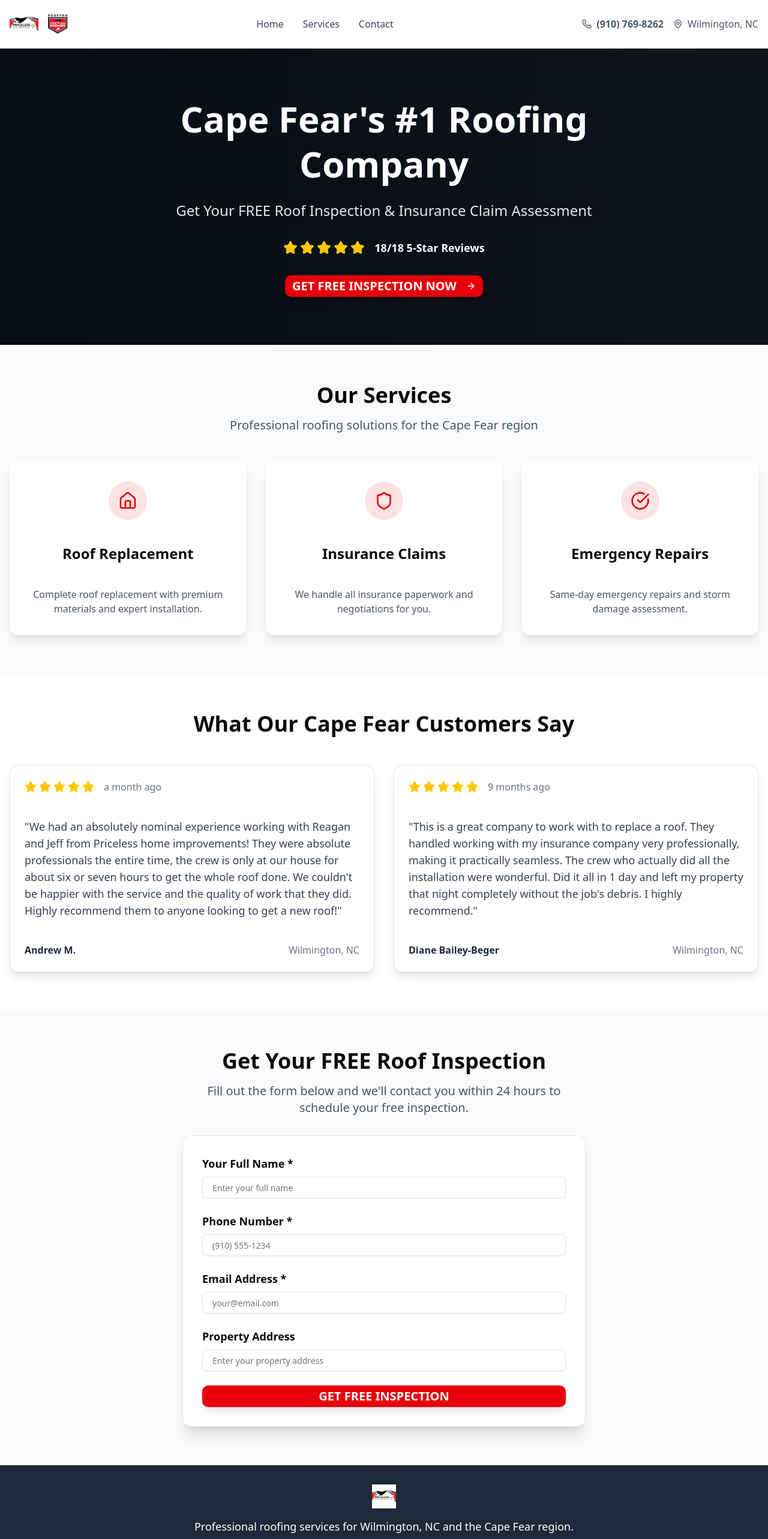
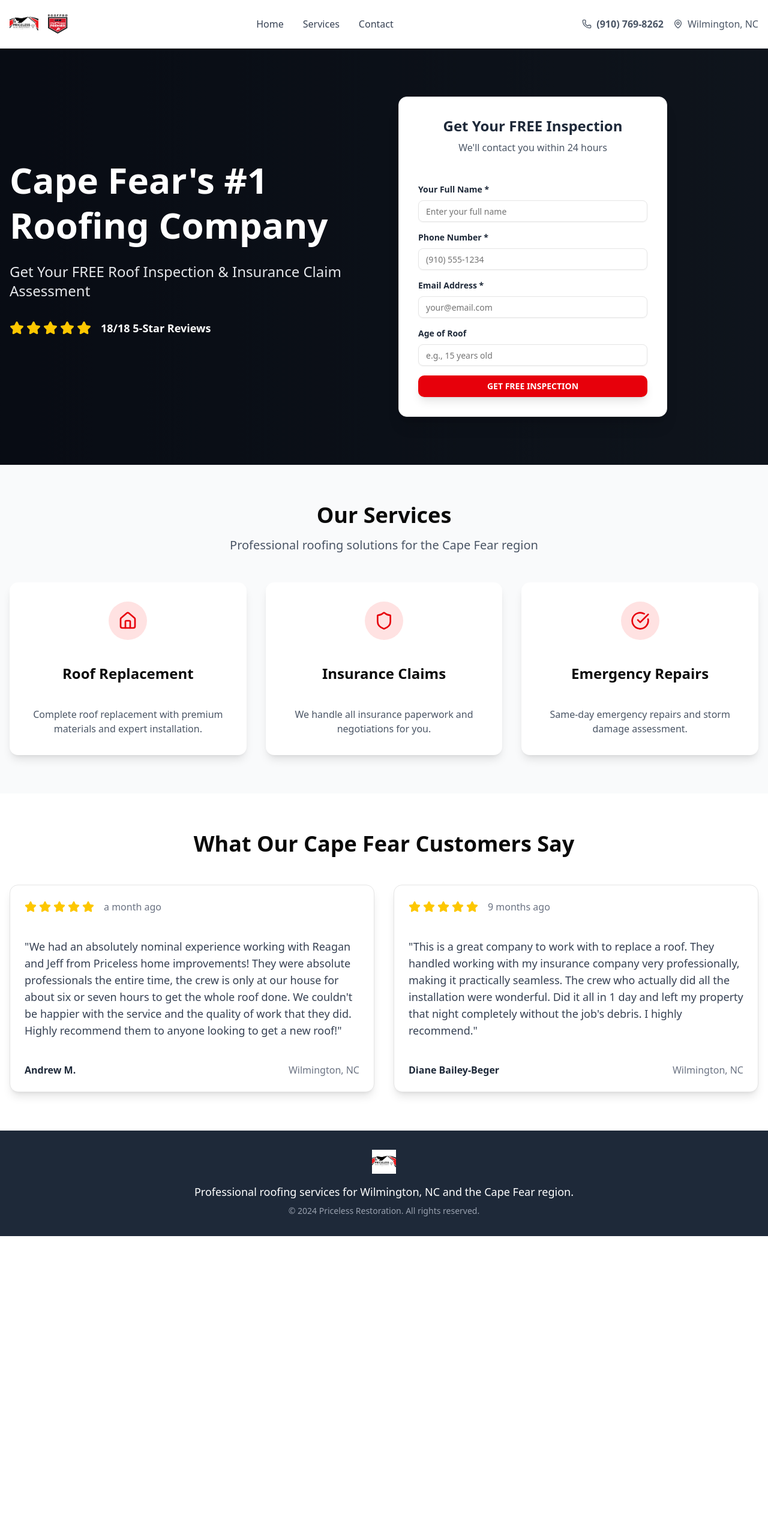
Before and after one commit to Reag24/priceless-roof-v5, a React (Vite) app: page /capefear-landing in a window 1280 px wide. Shown: the top 2566 px of the page at 60% size. After the commit the page ends 2061 px from the top, so only its background shows below. Built offline with nearby package versions, Linux system fonts and the light colour scheme.

Commit message:
Move form to top of page and simplify to Name, Phone, Email, and Age of Roof fields

```diff
--- a/src/components/CapeFearLanding.jsx
+++ b/src/components/CapeFearLanding.jsx
@@ -12,7 +12,7 @@ const CapeFearLanding = () => {
     fullName: '',
     phone: '',
     email: '',
-    address: ''
+    roofAge: ''
   });
   const navigate = useNavigate();
 
@@ -30,7 +30,7 @@ const CapeFearLanding = () => {
     formDataToSend.append('fullName', formData.fullName);
     formDataToSend.append('phone', formData.phone);
     formDataToSend.append('email', formData.email);
-    formDataToSend.append('address', formData.address);
+    formDataToSend.append('roofAge', formData.roofAge);
     formDataToSend.append('source', 'capefear_landing_form');
 
     try {
@@ -45,10 +45,6 @@ const CapeFearLanding = () => {
     } catch (error) {
       console.error('Error submitting form:', error);
     }
-  };
-
-  const scrollToForm = () => {
-    document.getElementById('contact-form').scrollIntoView({ behavior: 'smooth' });
   };
 
   return (
@@ -78,11 +74,13 @@ const CapeFearLanding = () => {
         </div>
       </header>
 
-      {/* Hero Section */}
+      {/* Hero Section with Form */}
       <section className="relative bg-gradient-to-r from-gray-900 to-gray-800 text-white py-20">
         <div className="absolute inset-0 bg-black opacity-50"></div>
-        <div className="relative container mx-auto px-4 text-center">
-          <div className="max-w-4xl mx-auto">
+        <div className="relative container mx-auto px-4">
+          <div className="grid lg:grid-cols-2 gap-12 items-center">
+            {/* Left Side - Content */}
+            <div className="text-center lg:text-left">
               <h1 className="text-5xl md:text-6xl font-bold mb-6 leading-tight">
                 Cape Fear's #1 Roofing Company
               </h1>
@@ -91,7 +89,7 @@ const CapeFearLanding = () => {
               </p>
 
               {/* Social Proof */}
-            <div className="flex justify-center items-center mb-8">
+              <div className="flex justify-center lg:justify-start items-center mb-8">
                 <div className="flex space-x-1 mr-4">
                   {[...Array(5)].map((_, i) => (
                     <Star key={i} className="h-6 w-6 fill-yellow-400 text-yellow-400" />
@@ -99,15 +97,77 @@ const CapeFearLanding = () => {
                 </div>
                 <span className="text-lg font-semibold">18/18 5-Star Reviews</span>
               </div>
+            </div>
 
-            {/* CTA Button */}
+            {/* Right Side - Form */}
+            <div className="lg:max-w-md">
+              <Card className="p-8 shadow-xl bg-white text-gray-800">
+                <div className="text-center mb-6">
+                  <h3 className="text-2xl font-bold mb-2">Get Your FREE Inspection</h3>
+                  <p className="text-gray-600">We'll contact you within 24 hours</p>
+                </div>
+
+                <form onSubmit={handleSubmit} className="space-y-4">
+                  <div>
+                    <label className="block text-sm font-semibold mb-2">Your Full Name *</label>
+                    <Input
+                      type="text"
+                      name="fullName"
+                      value={formData.fullName}
+                      onChange={handleInputChange}
+                      required
+                      className="p-3"
+                      placeholder="Enter your full name"
+                    />
+                  </div>
+
+                  <div>
+                    <label className="block text-sm font-semibold mb-2">Phone Number *</label>
+                    <Input
+                      type="tel"
+                      name="phone"
+                      value={formData.phone}
+                      onChange={handleInputChange}
+                      required
+                      className="p-3"
+                      placeholder="(910) 555-1234"
+                    />
+                  </div>
+
+                  <div>
+                    <label className="block text-sm font-semibold mb-2">Email Address *</label>
+                    <Input
+                      type="email"
+                      name="email"
+                      value={formData.email}
+                      onChange={handleInputChange}
+                      required
+                      className="p-3"
+                      placeholder="your@email.com"
+                    />
+                  </div>
+
+                  <div>
+                    <label className="block text-sm font-semibold mb-2">Age of Roof</label>
+                    <Input
+                      type="text"
+                      name="roofAge"
+                      value={formData.roofAge}
+                      onChange={handleInputChange}
+                      className="p-3"
+                      placeholder="e.g., 15 years old"
+                    />
+                  </div>
+
                   <Button
-              onClick={scrollToForm}
-              className="bg-red-600 hover:bg-red-700 text-white text-xl font-bold py-4 px-8 rounded-lg shadow-lg transform hover:scale-105 transition-all duration-200"
+                    type="submit"
+                    className="w-full bg-red-600 hover:bg-red-700 text-white font-bold py-3 rounded-lg shadow-lg transform hover:scale-105 transition-all duration-200"
                   >
-              GET FREE INSPECTION NOW
-              <ArrowRight className="ml-2 h-5 w-5" />
+                    GET FREE INSPECTION
                   </Button>
+                </form>
+              </Card>
+            </div>
           </div>
         </div>
       </section>
@@ -197,82 +257,6 @@ const CapeFearLanding = () => {
         </div>
       </section>
 
-      {/* Contact Form */}
-      <section id="contact-form" className="py-16 bg-gray-50">
-        <div className="container mx-auto px-4">
-          <div className="max-w-2xl mx-auto">
-            <div className="text-center mb-8">
-              <h2 className="text-4xl font-bold mb-4">Get Your FREE Roof Inspection</h2>
-              <p className="text-xl text-gray-600">
-                Fill out the form below and we'll contact you within 24 hours to schedule your free inspection.
-              </p>
-            </div>
-
-            <Card className="p-8 shadow-xl">
-              <form onSubmit={handleSubmit} className="space-y-6">
-                <div>
-                  <label className="block text-lg font-semibold mb-2">Your Full Name *</label>
-                  <Input
-                    type="text"
-                    name="fullName"
-                    value={formData.fullName}
-                    onChange={handleInputChange}
-                    required
-                    className="text-lg p-4"
-                    placeholder="Enter your full name"
-                  />
-                </div>
-
-                <div>
-                  <label className="block text-lg font-semibold mb-2">Phone Number *</label>
-                  <Input
-                    type="tel"
-                    name="phone"
-                    value={formData.phone}
-                    onChange={handleInputChange}
-                    required
-                    className="text-lg p-4"
-                    placeholder="(910) 555-1234"
-                  />
-                </div>
-
-                <div>
-                  <label className="block text-lg font-semibold mb-2">Email Address *</label>
-                  <Input
-                    type="email"
-                    name="email"
-                    value={formData.email}
-                    onChange={handleInputChange}
-                    required
-                    className="text-lg p-4"
-                    placeholder="your@email.com"
-                  />
-                </div>
-
-                <div>
-                  <label className="block text-lg font-semibold mb-2">Property Address</label>
-                  <Input
-                    type="text"
-                    name="address"
-                    value={formData.address}
-                    onChange={handleInputChange}
-                    className="text-lg p-4"
-                    placeholder="Enter your property address"
-                  />
-                </div>
-
-                <Button
-                  type="submit"
-                  className="w-full bg-red-600 hover:bg-red-700 text-white text-xl font-bold py-4 rounded-lg shadow-lg transform hover:scale-105 transition-all duration-200"
-                >
-                  GET FREE INSPECTION
-                </Button>
-              </form>
-            </Card>
-          </div>
-        </div>
-      </section>
-
       {/* Footer */}
       <footer className="bg-gray-800 text-white py-8">
         <div className="container mx-auto px-4 text-center">
```
Also changed, not shown: 5 other files (tests, documents, lock files or other folders). Lines whose indentation alone changed are shown as unchanged.
